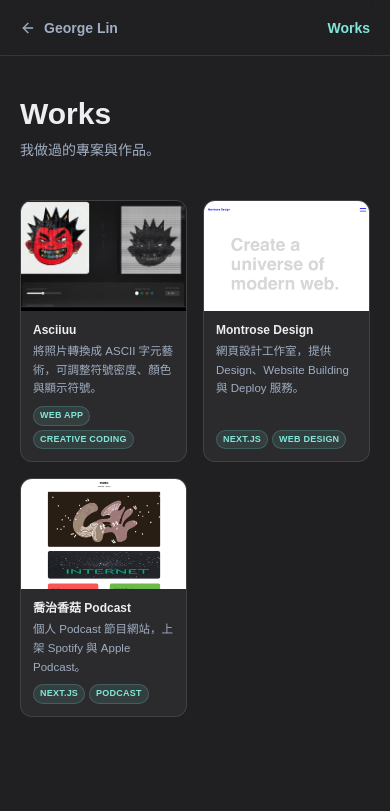
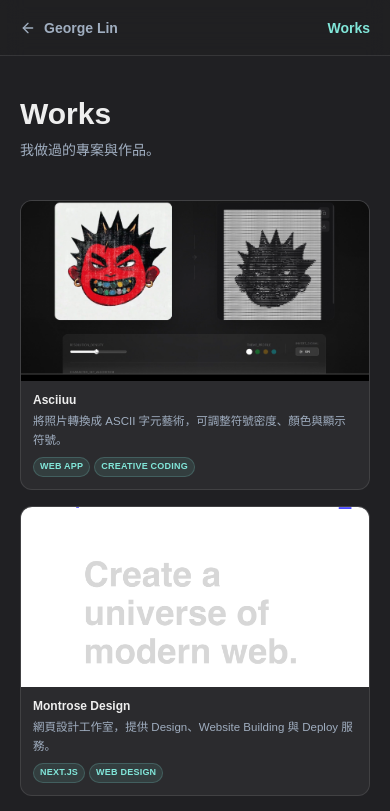
Before and after one commit to LinGeorgeLin/portfolio-george, a React (Vite) app: page /works in a window 390 px wide. Shown: the top 811 px of the page. Built offline with nearby package versions, Linux system fonts and the light colour scheme.

Commit message:
20260315v5

```diff
--- a/src/pages/works.tsx
+++ b/src/pages/works.tsx
@@ -68,7 +68,7 @@ export default function Works() {
         {/* List */}
         {/* Grid 雙欄，卡片縮小 */}
         <motion.div
-          className="grid grid-cols-2 gap-4"
+          className="grid grid-cols-1 sm:grid-cols-2 gap-4"
           variants={containerVariants}
           initial="hidden"
           animate="visible"
@@ -87,7 +87,7 @@ export default function Works() {
               <img
                 src={project.img}
                 alt={project.title}
-                className="w-full h-[110px] object-cover bg-white/5"
+                className="w-full h-[180px] sm:h-[110px] object-cover bg-white/5"
                 loading="lazy"
               />
               <div className="p-3 flex flex-col flex-1">
```
